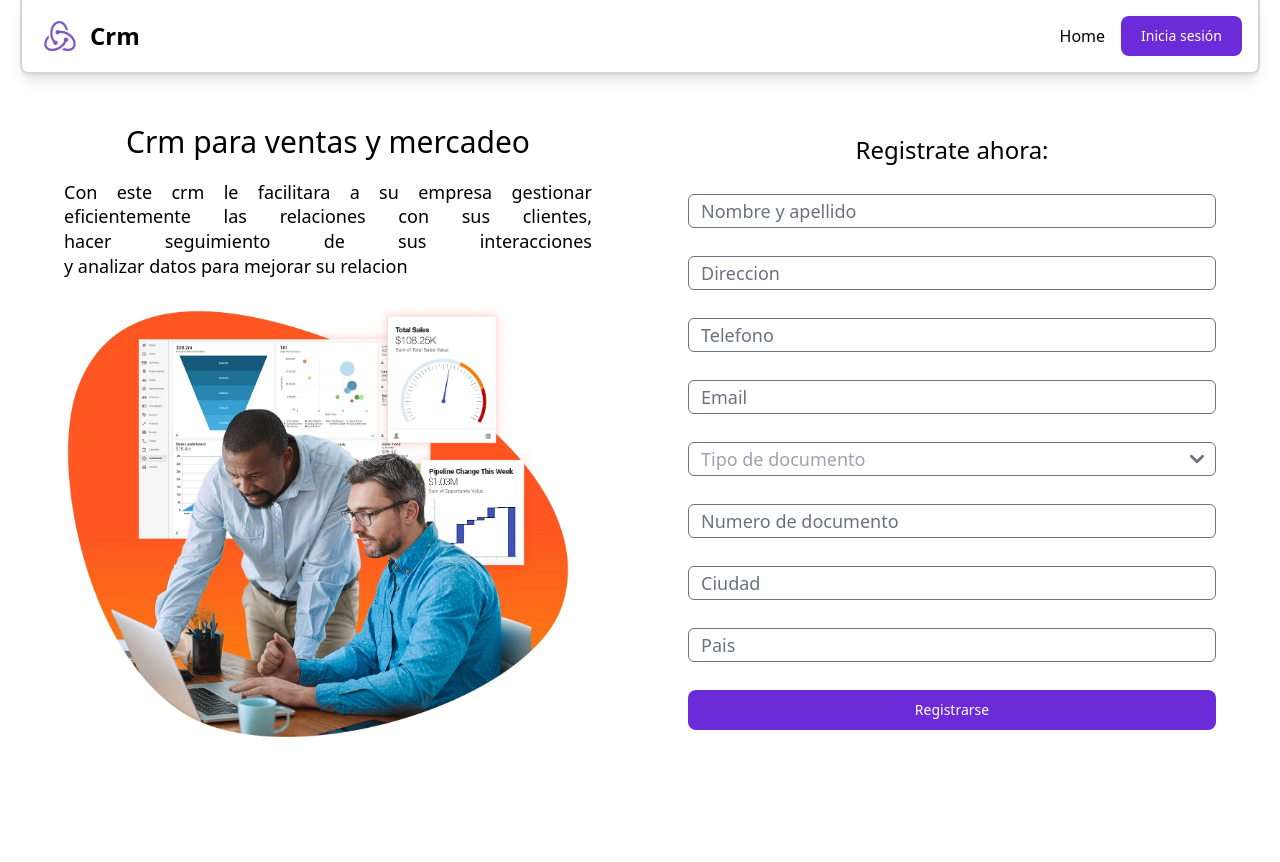
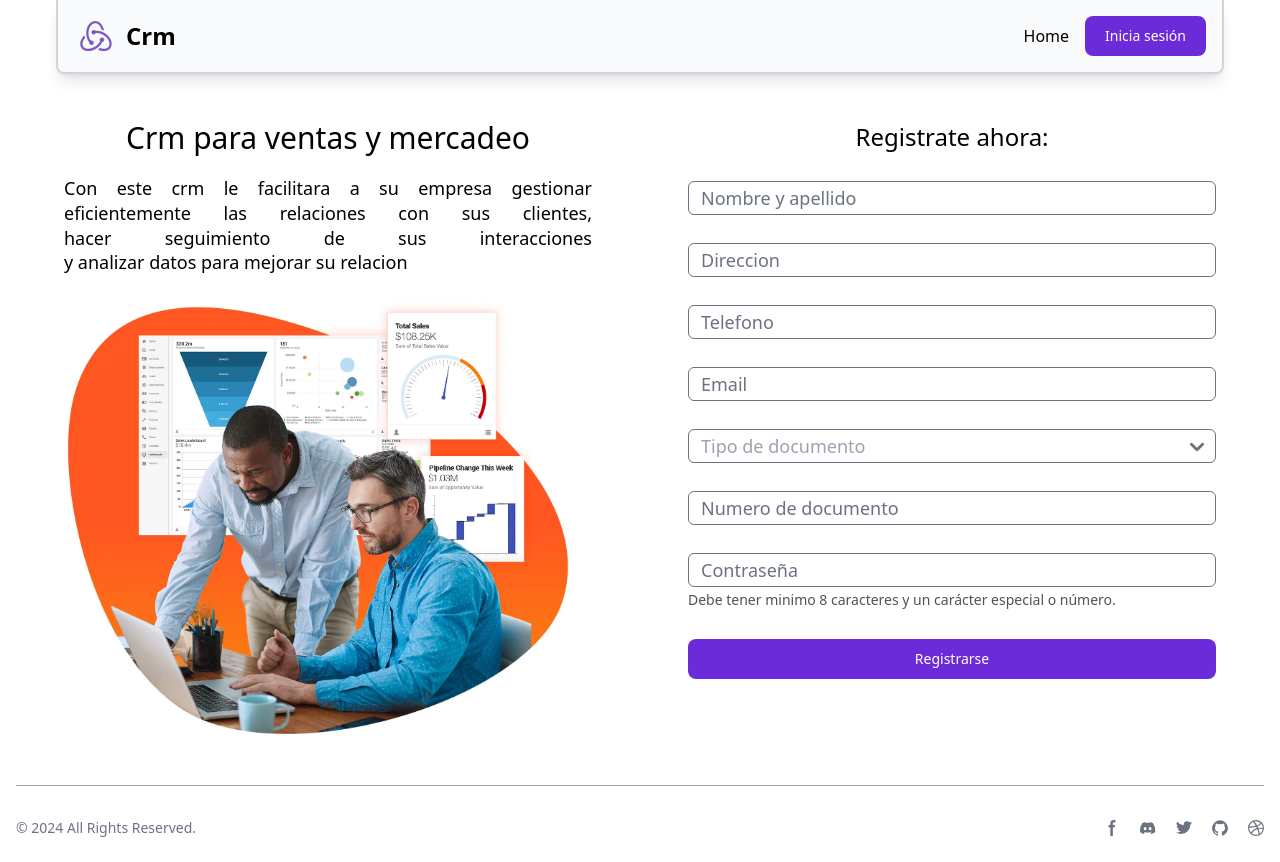
Before and after one commit to mandresblac/proyectoCrm, an Angular app: page / in a window 1280 px wide. Before the commit the page ends 800 px from the top, so only its background shows below. Built offline with nearby package versions, Linux system fonts and the light colour scheme.

Commit message:
commit 10

```diff
--- a/src/app/app.component.html
+++ b/src/app/app.component.html
@@ -1,2 +1,5 @@
-<app-header-main />
-<router-outlet />
+<div class="flex flex-col">
+  <app-header-main />
+  <router-outlet />
+  <app-footer />
+</div>
--- a/src/app/app.component.ts
+++ b/src/app/app.component.ts
@@ -3,11 +3,12 @@
 import { RouterOutlet } from '@angular/router';
 import { InicioComponent } from './pages/inicio/inicio.component';
 import { initFlowbite } from 'flowbite';
+import { FooterComponent } from './shared/footer/footer.component';
 
 @Component({
   selector: 'app-root',
   standalone: true,
-  imports: [RouterOutlet, HeaderMainComponent, InicioComponent],
+  imports: [RouterOutlet, HeaderMainComponent, FooterComponent, InicioComponent],
   templateUrl: './app.component.html',
   styleUrl: './app.component.css'
 })
--- a/src/app/components/sign-up/sign-up.component.html
+++ b/src/app/components/sign-up/sign-up.component.html
@@ -47,17 +47,16 @@
     placeholder="Numero de documento"
   />
 
-  <input
-    class="text-lg w-full outline-none border border-gray-500 rounded-md pl-3 py-0.5 focus:ring-blue-500 focus:border-blue-500 focus:bg-blue-50"
-    type="text"
-    placeholder="Ciudad"
-  />
-
-  <input
-    class="text-lg w-full outline-none border border-gray-500 rounded-md pl-3 py-0.5 focus:ring-blue-500 focus:border-blue-500 focus:bg-blue-50"
-    type="text"
-    placeholder="Pais"
-  />
+  <div>
+    <input
+      class="text-lg w-full outline-none border border-gray-500 rounded-md pl-3 py-0.5 focus:ring-blue-500 focus:border-blue-500 focus:bg-blue-50"
+      type="password"
+      placeholder="Contraseña"
+    />
+    <span class="inline-block text-sm leading-none mt-1 text-neutral-600"
+      >Debe tener minimo 8 caracteres y un carácter especial o número.</span
+    >
+  </div>
 
   <button
     type="button"
--- a/src/app/pages/inicio/inicio.component.html
+++ b/src/app/pages/inicio/inicio.component.html
@@ -1,11 +1,11 @@
 <div
-  class="w-full h-full flex flex-col justify-center items-center pt-5 px-5 gap-5 sm:flex-row sm:px-16 sm:gap-x-24 m-0"
+  class="w-full flex flex-col justify-center items-center pt-16 px-5 gap-5 sm:flex-row sm:px-16 sm:gap-x-24 m-0"
 >
   <div
-    class="w-full sm:w-1/2 sm:flex sm:flex-col sm:items-center sm:justify-start"
+    class="w-full h-full sm:w-1/2 sm:flex sm:flex-col sm:items-center sm:justify-start"
   >
     <h1
-      class="mt-10 text-balance text-2xl text-center font-normal sm:mt-0 sm:text-3xl sm:text-left"
+      class="mt-10 text-balance text-2xl text-center font-normal sm:mt-14 sm:text-3xl sm:text-left"
     >
       Crm para ventas y mercadeo
     </h1>
@@ -15,10 +15,6 @@
       gestionar eficientemente las relaciones con sus clientes, hacer
       seguimiento de sus interacciones y analizar datos para mejorar su relacion
     </p>
-    <!-- <p class="text-balance text-justify text-lg leading-snug mt-4">
-      Regístrese ya y comience en pocos minutos, la implementación más rápida en
-      el mercado empresarial de CRM.
-    </p> -->
 
     <img
       src="../../../assets/img/img1.webp"
--- /dev/null
+++ b/src/app/shared/footer/footer.component.html
@@ -0,0 +1,105 @@
+<footer class="bg-white dark:bg-gray-900">
+  <div class="mx-auto w-full max-w-screen-xl p-4 pb-6">
+    <hr class="my-6 border-gray-400 sm:mx-auto dark:border-gray-700 lg:my-8" />
+    <div class="sm:flex sm:items-center sm:justify-between">
+      <span class="text-sm text-gray-500 sm:text-center dark:text-gray-400"
+        >© 2024 All Rights Reserved.
+      </span>
+      <div class="flex mt-4 sm:justify-center sm:mt-0">
+        <a
+          href="#"
+          class="text-gray-500 hover:text-gray-900 dark:hover:text-white"
+        >
+          <svg
+            class="w-4 h-4"
+            aria-hidden="true"
+            xmlns="http://www.w3.org/2000/svg"
+            fill="currentColor"
+            viewBox="0 0 8 19"
+          >
+            <path
+              fill-rule="evenodd"
+              d="M6.135 3H8V0H6.135a4.147 4.147 0 0 0-4.142 4.142V6H0v3h2v9.938h3V9h2.021l.592-3H5V3.591A.6.6 0 0 1 5.592 3h.543Z"
+              clip-rule="evenodd"
+            />
+          </svg>
+          <span class="sr-only">Facebook page</span>
+        </a>
+        <a
+          href="#"
+          class="text-gray-500 hover:text-gray-900 dark:hover:text-white ms-5"
+        >
+          <svg
+            class="w-4 h-4"
+            aria-hidden="true"
+            xmlns="http://www.w3.org/2000/svg"
+            fill="currentColor"
+            viewBox="0 0 21 16"
+          >
+            <path
+              d="M16.942 1.556a16.3 16.3 0 0 0-4.126-1.3 12.04 12.04 0 0 0-.529 1.1 15.175 15.175 0 0 0-4.573 0 11.585 11.585 0 0 0-.535-1.1 16.274 16.274 0 0 0-4.129 1.3A17.392 17.392 0 0 0 .182 13.218a15.785 15.785 0 0 0 4.963 2.521c.41-.564.773-1.16 1.084-1.785a10.63 10.63 0 0 1-1.706-.83c.143-.106.283-.217.418-.33a11.664 11.664 0 0 0 10.118 0c.137.113.277.224.418.33-.544.328-1.116.606-1.71.832a12.52 12.52 0 0 0 1.084 1.785 16.46 16.46 0 0 0 5.064-2.595 17.286 17.286 0 0 0-2.973-11.59ZM6.678 10.813a1.941 1.941 0 0 1-1.8-2.045 1.93 1.93 0 0 1 1.8-2.047 1.919 1.919 0 0 1 1.8 2.047 1.93 1.93 0 0 1-1.8 2.045Zm6.644 0a1.94 1.94 0 0 1-1.8-2.045 1.93 1.93 0 0 1 1.8-2.047 1.918 1.918 0 0 1 1.8 2.047 1.93 1.93 0 0 1-1.8 2.045Z"
+            />
+          </svg>
+          <span class="sr-only">Discord community</span>
+        </a>
+        <a
+          href="#"
+          class="text-gray-500 hover:text-gray-900 dark:hover:text-white ms-5"
+        >
+          <svg
+            class="w-4 h-4"
+            aria-hidden="true"
+            xmlns="http://www.w3.org/2000/svg"
+            fill="currentColor"
+            viewBox="0 0 20 17"
+          >
+            <path
+              fill-rule="evenodd"
+              d="M20 1.892a8.178 8.178 0 0 1-2.355.635 4.074 4.074 0 0 0 1.8-2.235 8.344 8.344 0 0 1-2.605.98A4.13 4.13 0 0 0 13.85 0a4.068 4.068 0 0 0-4.1 4.038 4 4 0 0 0 .105.919A11.705 11.705 0 0 1 1.4.734a4.006 4.006 0 0 0 1.268 5.392 4.165 4.165 0 0 1-1.859-.5v.05A4.057 4.057 0 0 0 4.1 9.635a4.19 4.19 0 0 1-1.856.07 4.108 4.108 0 0 0 3.831 2.807A8.36 8.36 0 0 1 0 14.184 11.732 11.732 0 0 0 6.291 16 11.502 11.502 0 0 0 17.964 4.5c0-.177 0-.35-.012-.523A8.143 8.143 0 0 0 20 1.892Z"
+              clip-rule="evenodd"
+            />
+          </svg>
+          <span class="sr-only">Twitter page</span>
+        </a>
+        <a
+          href="#"
+          class="text-gray-500 hover:text-gray-900 dark:hover:text-white ms-5"
+        >
+          <svg
+            class="w-4 h-4"
+            aria-hidden="true"
+            xmlns="http://www.w3.org/2000/svg"
+            fill="currentColor"
+            viewBox="0 0 20 20"
+          >
+            <path
+              fill-rule="evenodd"
+              d="M10 .333A9.911 9.911 0 0 0 6.866 19.65c.5.092.678-.215.678-.477 0-.237-.01-1.017-.014-1.845-2.757.6-3.338-1.169-3.338-1.169a2.627 2.627 0 0 0-1.1-1.451c-.9-.615.07-.6.07-.6a2.084 2.084 0 0 1 1.518 1.021 2.11 2.11 0 0 0 2.884.823c.044-.503.268-.973.63-1.325-2.2-.25-4.516-1.1-4.516-4.9A3.832 3.832 0 0 1 4.7 7.068a3.56 3.56 0 0 1 .095-2.623s.832-.266 2.726 1.016a9.409 9.409 0 0 1 4.962 0c1.89-1.282 2.717-1.016 2.717-1.016.366.83.402 1.768.1 2.623a3.827 3.827 0 0 1 1.02 2.659c0 3.807-2.319 4.644-4.525 4.889a2.366 2.366 0 0 1 .673 1.834c0 1.326-.012 2.394-.012 2.72 0 .263.18.572.681.475A9.911 9.911 0 0 0 10 .333Z"
+              clip-rule="evenodd"
+            />
+          </svg>
+          <span class="sr-only">GitHub account</span>
+        </a>
+        <a
+          href="#"
+          class="text-gray-500 hover:text-gray-900 dark:hover:text-white ms-5"
+        >
+          <svg
+            class="w-4 h-4"
+            aria-hidden="true"
+            xmlns="http://www.w3.org/2000/svg"
+            fill="currentColor"
+            viewBox="0 0 20 20"
+          >
+            <path
+              fill-rule="evenodd"
+              d="M10 0a10 10 0 1 0 10 10A10.009 10.009 0 0 0 10 0Zm6.613 4.614a8.523 8.523 0 0 1 1.93 5.32 20.094 20.094 0 0 0-5.949-.274c-.059-.149-.122-.292-.184-.441a23.879 23.879 0 0 0-.566-1.239 11.41 11.41 0 0 0 4.769-3.366ZM8 1.707a8.821 8.821 0 0 1 2-.238 8.5 8.5 0 0 1 5.664 2.152 9.608 9.608 0 0 1-4.476 3.087A45.758 45.758 0 0 0 8 1.707ZM1.642 8.262a8.57 8.57 0 0 1 4.73-5.981A53.998 53.998 0 0 1 9.54 7.222a32.078 32.078 0 0 1-7.9 1.04h.002Zm2.01 7.46a8.51 8.51 0 0 1-2.2-5.707v-.262a31.64 31.64 0 0 0 8.777-1.219c.243.477.477.964.692 1.449-.114.032-.227.067-.336.1a13.569 13.569 0 0 0-6.942 5.636l.009.003ZM10 18.556a8.508 8.508 0 0 1-5.243-1.8 11.717 11.717 0 0 1 6.7-5.332.509.509 0 0 1 .055-.02 35.65 35.65 0 0 1 1.819 6.476 8.476 8.476 0 0 1-3.331.676Zm4.772-1.462A37.232 37.232 0 0 0 13.113 11a12.513 12.513 0 0 1 5.321.364 8.56 8.56 0 0 1-3.66 5.73h-.002Z"
+              clip-rule="evenodd"
+            />
+          </svg>
+          <span class="sr-only">Dribbble account</span>
+        </a>
+      </div>
+    </div>
+  </div>
+</footer>
--- a/src/app/shared/header-main/header-main.component.html
+++ b/src/app/shared/header-main/header-main.component.html
@@ -1,5 +1,5 @@
 <header
-  class="flex items-center justify-between pt-2 pb-2 border-gray-300 shadow-lg sm:mx-5 sm:border-r-2 sm:border-b-2 sm:border-l-2 sm:rounded-b-lg sm:rounded-bl-lg"
+  class="fixed top-0 left-0 right-0 bg-slate-50 flex items-center justify-between pt-2 pb-2 border-gray-300 shadow-lg sm:mx-14 sm:border-r-2 sm:border-b-2 sm:border-l-2 sm:rounded-b-lg sm:rounded-bl-lg"
 >
   <div class="flex items-center justify-center gap-3">
     <img class="w-9 h-9 ml-5" src="../../../assets/img/logo.svg" alt="Logo" />
@@ -11,13 +11,13 @@
   </div>
 
   <nav class="flex items-center justify-center gap-4">
-    <ul class="flex gap-3">
+    <ul>
       <li><a routerLink="" class="text-base">Home</a></li>
     </ul>
 
     <button
       type="button"
-      class="focus:outline-none text-white bg-purple-700 hover:bg-purple-800 focus:ring-4 focus:ring-purple-300 font-medium rounded-lg text-sm px-5 py-2.5 mb-2 dark:bg-purple-600 dark:hover:bg-purple-700 dark:focus:ring-purple-900 mr-4 mt-2"
+      class="focus:outline-none text-white bg-purple-700 hover:bg-purple-800 focus:ring-4 focus:ring-purple-300 font-medium rounded-lg text-sm px-3 py-2.5 mb-2 dark:bg-purple-600 dark:hover:bg-purple-700 dark:focus:ring-purple-900 mr-4 mt-2 sm:px-5"
       (click)="login()"
     >
       Inicia sesión
--- a/src/index.html
+++ b/src/index.html
@@ -7,7 +7,7 @@
     <meta name="viewport" content="width=device-width, initial-scale=1" />
     <link rel="icon" type="image/x-icon" href="./assets/img/favicon.png" />
   </head>
-  <body>
+  <body class="">
     <app-root></app-root>
   </body>
 </html>
```
Also changed, not shown: src/app/shared/footer/footer.component.ts (added, +12 -0 lines), src/app/shared/footer/footer.component.css (added), 1 other file (tests, documents, lock files or other folders).
